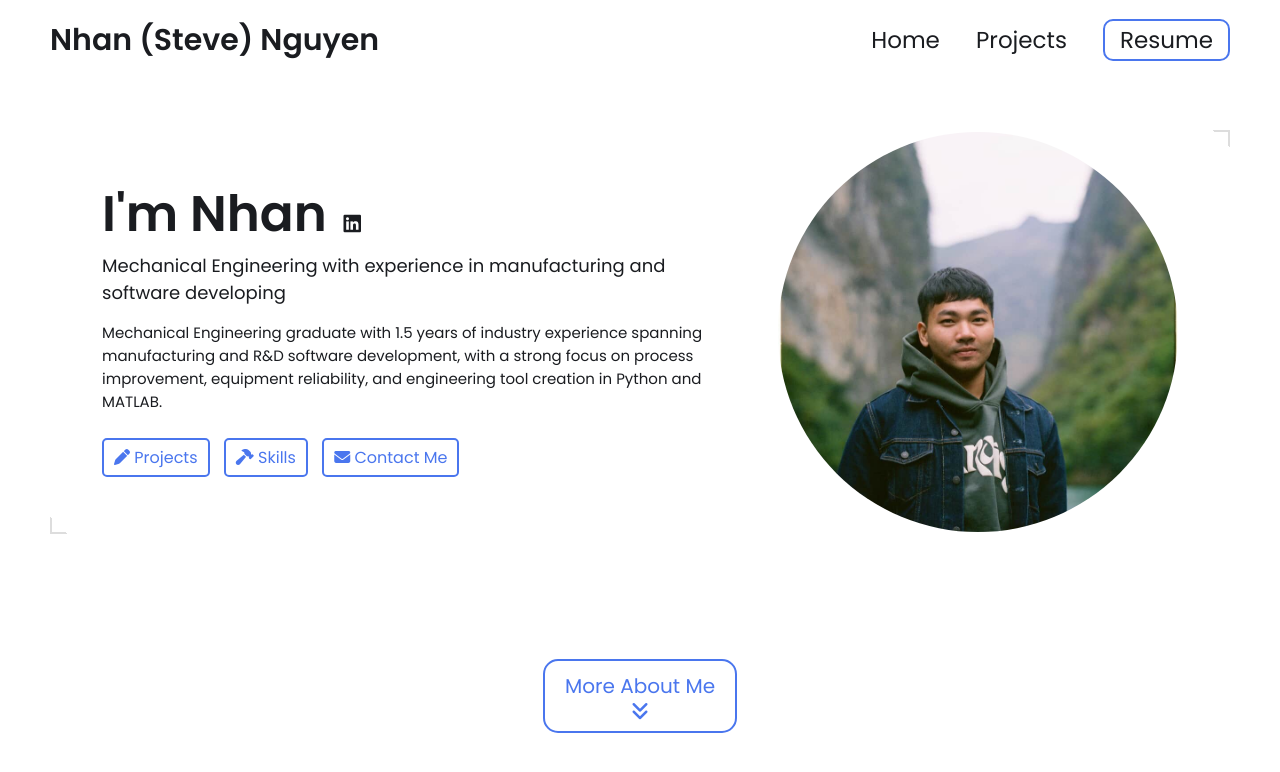
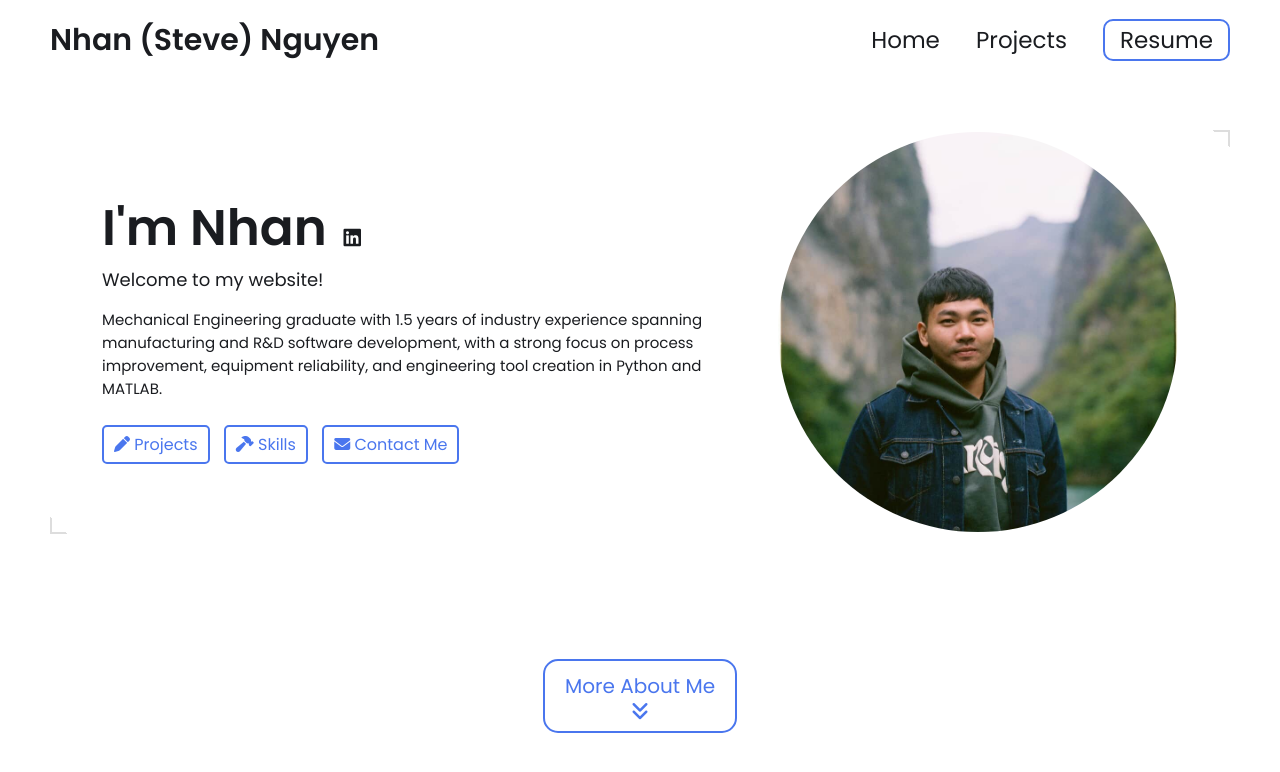
Before and after one commit to nhannguyen20100/nhannguyen20100.github.io, a Jekyll site: the page built from index.html, in a window 1280 px wide and 900 px high. Shown: the top 772 px of the window. Built offline with Jekyll 4.4.1, drawn with Linux system fonts in a browser that asks for light colours.

Commit message:
Update _config.yml

```diff
--- a/_config.yml
+++ b/_config.yml
@@ -13,7 +13,7 @@ title: Nhan (Steve) Nguyen's Portfolio # This is what shows up in the tab of the
 
 # Hero Section
 name: Nhan (Steve) Nguyen
-headline: Mechanical Engineering with experience in manufacturing and software developing
+headline: Welcome to my website!
 description: >- # dont remove this line. this will ignore all new lines until the next section
  Mechanical Engineering graduate with 1.5 years of industry experience spanning manufacturing and R&D software development, with a strong focus on process improvement, equipment reliability, and engineering tool creation in Python and MATLAB.
 
```
